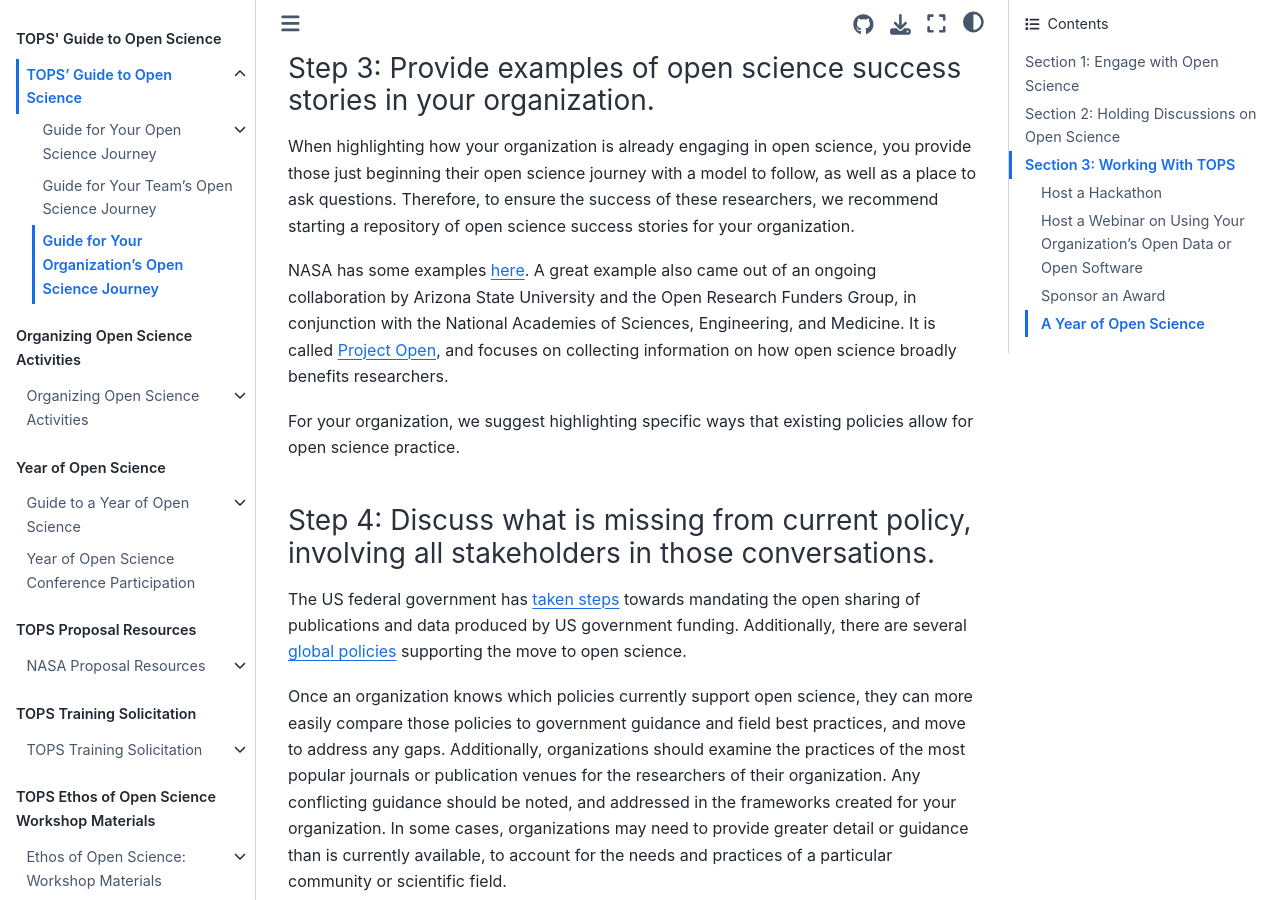
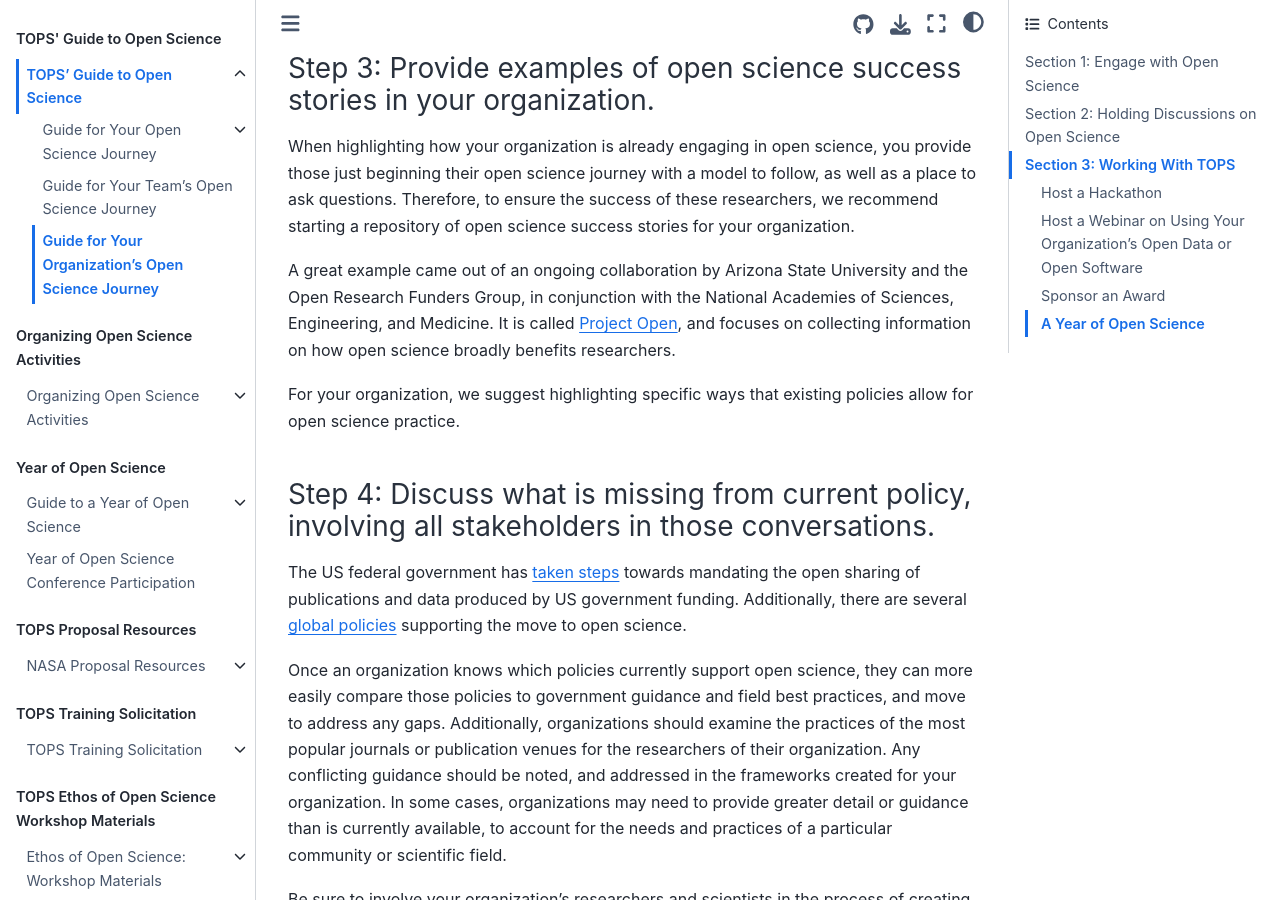
Before and after one commit to nasa/Transform-to-Open-Science-Book, a Jupyter Book: the page built from Open_Science_Cookbook/Your_Organizations_Open_Science_Journey.md, in a window 1280 px wide and 900 px high, scrolled down 1900 px. Built offline with Jupyter Book 1.0.4 settings and Sphinx 7.4.7 and the Sphinx Book theme 1.1.4, drawn with Linux system fonts in a browser that asks for light colours; some of the changed lines change nothing that is shown.

Commit message:
Temporarily hide stories link for "Your Organizations Open Science Journey" page stories link
All of these that we've hidden for now will come back once we have migrated stories to NASA's blog website.

```diff
--- a/Open_Science_Cookbook/Your_Organizations_Open_Science_Journey.md
+++ b/Open_Science_Cookbook/Your_Organizations_Open_Science_Journey.md
@@ -36,7 +36,11 @@ Next, examine any “unofficial” policies. What are the research norms at your
 
 When highlighting how your organization is already engaging in open science, you provide those just beginning their open science journey with a model to follow, as well as a place to ask questions. Therefore, to ensure the success of these researchers, we recommend starting a repository of open science success stories for your organization.
 
+<!--
 NASA has some examples [here](https://science.nasa.gov/open-science/transform-to-open-science/stories). A great example also came out of an ongoing collaboration by Arizona State University and the Open Research Funders Group, in conjunction with the National Academies of Sciences, Engineering, and Medicine. It is called [Project Open](https://projectopen.io/), and focuses on collecting information on how open science broadly benefits researchers.
+-->
+
+A great example came out of an ongoing collaboration by Arizona State University and the Open Research Funders Group, in conjunction with the National Academies of Sciences, Engineering, and Medicine. It is called [Project Open](https://projectopen.io/), and focuses on collecting information on how open science broadly benefits researchers.
 
 For your organization, we suggest highlighting specific ways that existing policies allow for open science practice.
 
```
